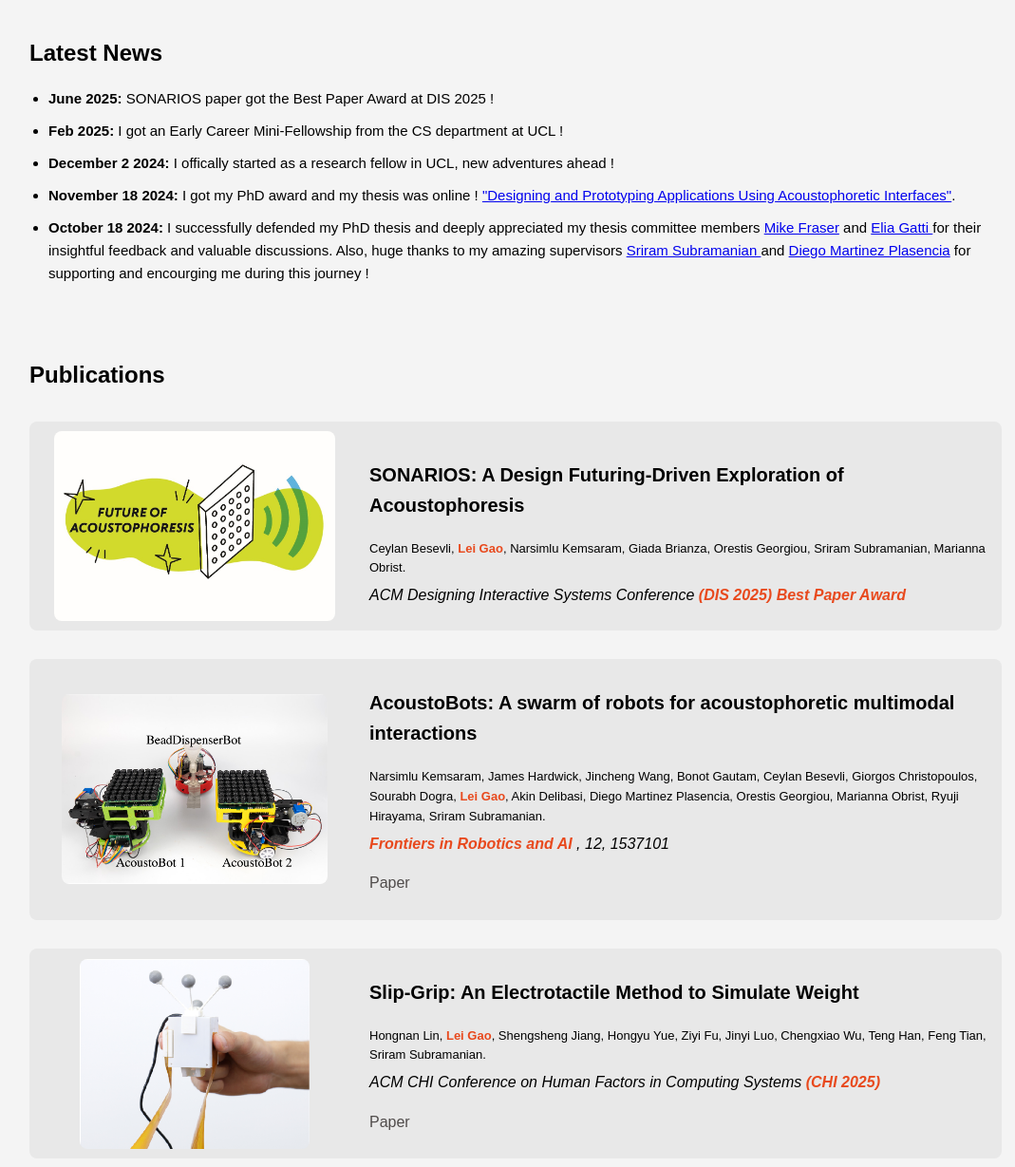
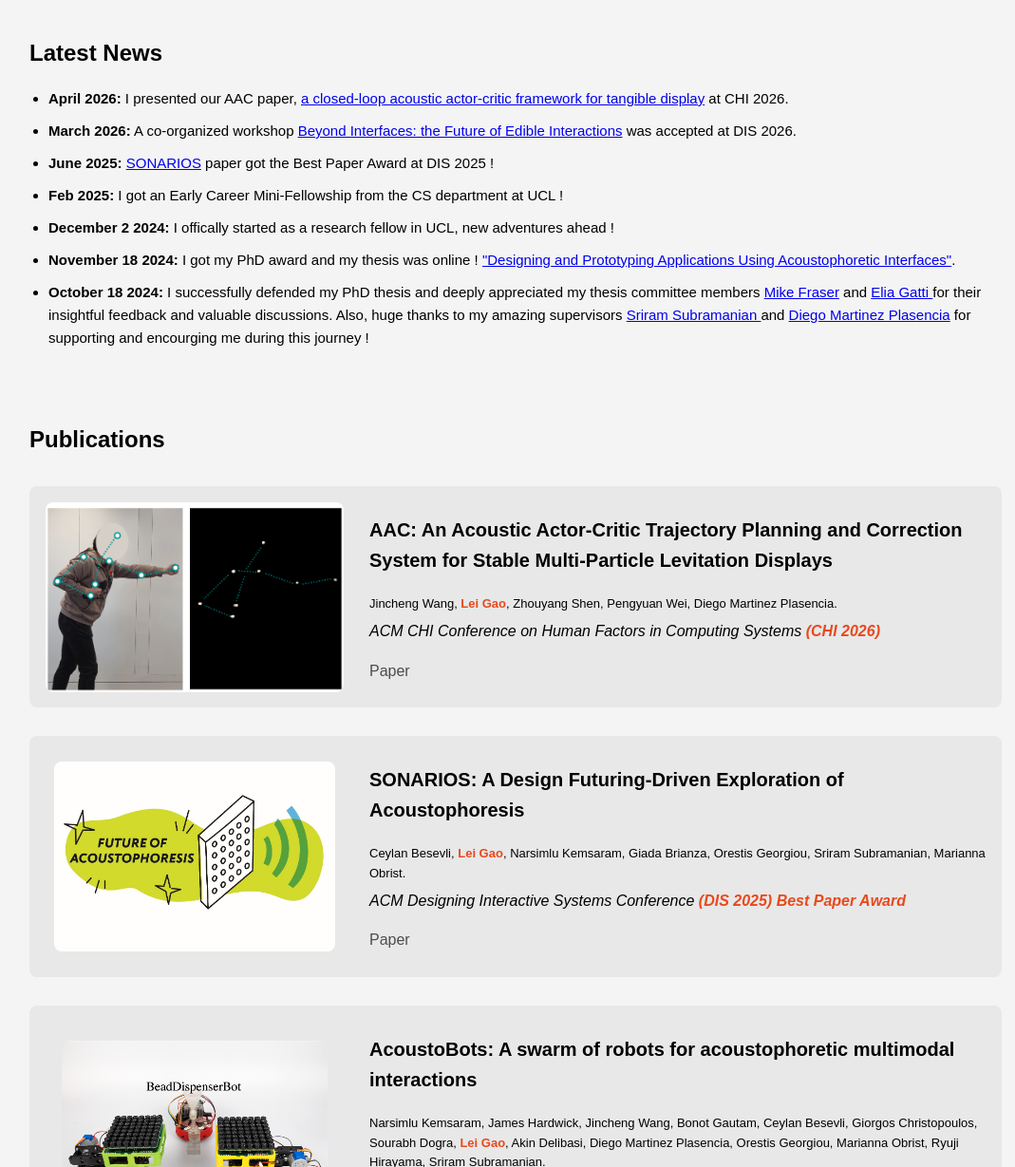
Before and after one commit to leigao-oriana/leigao-oriana.github.io, a plain HTML site: page index.html in a window 1280 px wide. Shown: the part 595-1824 px from the top of the page at 95% size, without its empty margins (97-1166 px from the left). Drawn offline with Linux system fonts and the light colour scheme.

Commit message:
2026 May update

```diff
--- a/index.html
+++ b/index.html
@@ -258,7 +258,9 @@
         <div class="news-section">
             <h3>Latest News</h3>
             <ul class="news-list">
-                <li><strong>June 2025:</strong> SONARIOS paper got the Best Paper Award at DIS 2025 ! </li>
+                <li><strong>April 2026:</strong> I presented our AAC paper, <a href="https://dl.acm.org/doi/10.1145/3772318.3791903" target="_blank"> a closed-loop acoustic actor-critic framework for tangible display</a> at CHI 2026.</li>
+                <li><strong>March 2026:</strong> A co-organized workshop <a href="https://www.edibleinteractions.art/" target="_blank">Beyond Interfaces: the Future of Edible Interactions</a> was accepted at DIS 2026.</li>
+                <li><strong>June 2025:</strong> <a href="https://dl.acm.org/doi/10.1145/3715336.3735775" target="_blank">SONARIOS</a> paper got the Best Paper Award at DIS 2025 ! </li>
                 <li><strong>Feb 2025:</strong> I got an Early Career Mini-Fellowship from the CS department at UCL ! </li>
                 <li><strong>December 2 2024:</strong> I offically started as a research fellow in UCL, new adventures ahead !</li>
                 <li><strong>November 18 2024:</strong> I got my PhD award and my thesis was online ! <a href=https://discovery.ucl.ac.uk/id/eprint/10200173/ target="_blank">"Designing and Prototyping Applications Using Acoustophoretic Interfaces"</a>.</li>
@@ -275,12 +277,26 @@
             <div class="publication">
                 <div class="pub-figure">
 
+                    <img src="AAC_overview.png" alt="AAC">
+                </div>
+                <div class="pub-info">
+                    <p class="title"> AAC: An Acoustic Actor-Critic Trajectory Planning and Correction System for Stable Multi-Particle Levitation Displays</p>
+                    <p class="authors"> Jincheng Wang, <span class="highlight">Lei Gao</span>, Zhouyang Shen, Pengyuan Wei, Diego Martinez Plasencia.</p>
+                    <p class="venue"> ACM CHI Conference on Human Factors in Computing Systems <span class="highlight">(CHI 2026)</span></p>
+                    <p><a href="https://dl.acm.org/doi/10.1145/3772318.3791903" target="_blank">Paper</a> </p>
+                </div>
+            </div>
+
+            <div class="publication">
+                <div class="pub-figure">
+
                     <img src="SONARIOS_overview.png" alt="Sonarios">
                 </div>
                 <div class="pub-info">
                     <p class="title"> SONARIOS: A Design Futuring-Driven Exploration of Acoustophoresis</p>
                     <p class="authors"> Ceylan Besevli, <span class="highlight">Lei Gao</span>, Narsimlu Kemsaram, Giada Brianza, Orestis Georgiou, Sriram Subramanian, Marianna Obrist.</p>
                     <p class="venue"> ACM Designing Interactive Systems Conference <span class="highlight">(DIS 2025)</span> <span class="highlight">Best Paper Award</span></p>
+                    <p><a href="https://dl.acm.org/doi/10.1145/3715336.3735775" target="_blank">Paper</a> </p>
                 </div>
             </div>
 
```
Also changed, not shown: AAC_overview.png (added).
